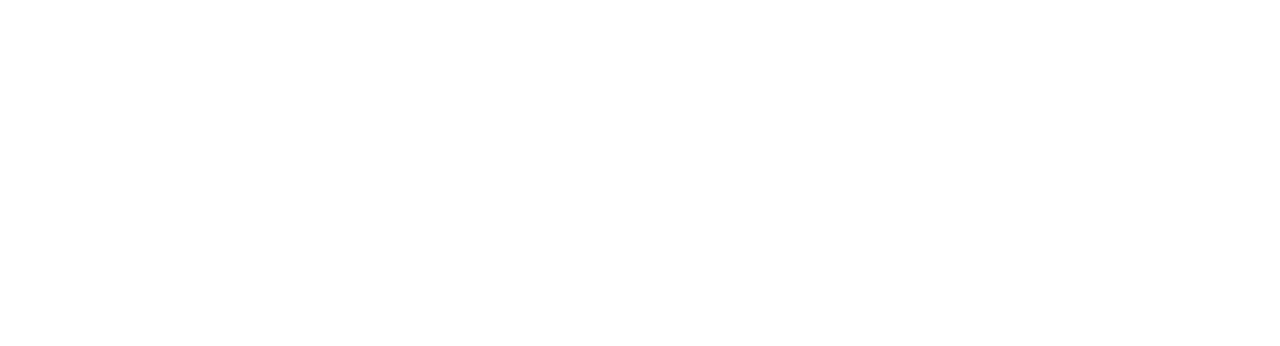
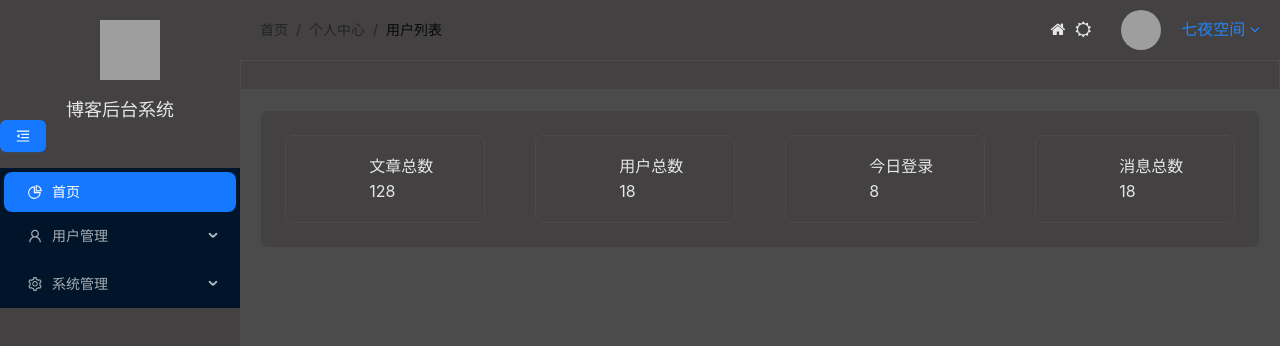
Before and after one commit to titlebody/gvb_admin, a Vue app in the folder gvb_admin/: page /admin/home in a window 1280 px wide. Before the commit this address had no page. Shown: the top 346 px of the page. Built offline with nearby package versions, Linux system fonts and the light colour scheme; grey boxes are pictures that could not be loaded; a small style sheet from the web is missing.

Commit message:
侧边栏完成50%样式待调整

```diff
--- a/gvb_admin/src/assets/css/iconfont.css
+++ b/gvb_admin/src/assets/css/iconfont.css
@@ -1 +1 @@
-@import url("https://at.alicdn.com/t/c/font_4710036_i2esg0qte9g.css?spm=a313x.manage_type_myprojects.i1.9.71e33a81xAfD38&file=font_4710036_i2esg0qte9g.css");
+@import url("https://at.alicdn.com/t/c/font_4710036_2typ7runq02.css?spm=a313x.manage_type_myprojects.i1.9.71e33a814qgbdy&file=font_4710036_2typ7runq02.css");
--- a/gvb_admin/src/components/admin/gvb_aside.vue
+++ b/gvb_admin/src/components/admin/gvb_aside.vue
@@ -1,20 +1,17 @@
 <template>
   <aside class="gvb_aside">
     <div class="gvb_aside_header">
-            <div class="gvb_aside_logo">
-            </div>
-            <div class="gvb_aside_title">
-                博客后台系统
-            </div>
+      <div class="gvb_aside_logo"></div>
+      <div class="gvb_aside_title">博客后台系统</div>
     </div>
     <div class="gvb_aside_body">
-
+      <gvb_aside_menu></gvb_aside_menu>
     </div>
-
   </aside>
 </template>
 
 <script setup>
+import gvb_aside_menu from './gvb_aside_menu.vue';
 
 </script>
 
@@ -35,8 +32,9 @@
     .gvb_aside_logo {
       padding: 40px;
       position: relative;
+
       &::after {
-                content: '';
+        content: "";
         background-image: url("https://www.logosc.cn/oss/icons/2022/10/18/80D8logLFn8rAgq.png");
         background-size: cover;
         width: 60px;
--- /dev/null
+++ b/gvb_admin/src/components/admin/gvb_aside_menu.vue
@@ -0,0 +1,90 @@
+<template>
+    <div>
+        <a-button
+          type="primary"
+          style="margin-bottom: 16px"
+          @click="toggleCollapsed"
+        >
+          <MenuUnfoldOutlined v-if="state.collapsed" />
+          <MenuFoldOutlined v-else />
+        </a-button>
+        <a-menu
+          v-model:selectedKeys="state.selectedKeys"
+          mode="inline"
+          theme="dark"
+          :inline-collapsed="state.collapsed"
+          :items="items"
+          @click="goto"
+        ></a-menu>
+      </div>
+
+</template>
+
+<script setup>
+
+import { reactive,h } from "vue";
+
+import {
+  MenuFoldOutlined,
+  MenuUnfoldOutlined,
+  PieChartOutlined,
+  UserOutlined,
+  SettingOutlined
+} from "@ant-design/icons-vue";
+
+const state = reactive({
+  collapsed: false,
+  selectedKeys: ["home"],
+});
+const items = reactive([
+  {
+    key: "home",   //路由名称
+    icon: () => h(PieChartOutlined),
+    label: "首页",
+    title: "首页",
+    path: "home",
+  },
+  {
+    key: "sub1",
+    icon: () => h(UserOutlined),
+    label: "用户管理",
+    title: "用户管理",
+    children: [
+      {
+        key: "user_list",
+        label: "用户列表",
+        title: "用户列表",
+        path: "user_list",
+      },
+    ],
+  },
+  {
+    key: "sub2",
+    icon: () => h(SettingOutlined),
+    label: "系统管理",
+    title: "系统管理",
+    children: [
+      {
+        key: "system_config",
+        label: "系统配置",
+        title: "系统配置",
+        path:"system_config"
+      }
+    ],
+  },
+]);
+
+const toggleCollapsed = () => {
+  state.collapsed = !state.collapsed;
+};
+import { useRouter } from "vue-router";
+let router = useRouter()
+function goto({item}){
+    router.push({name:item.path})
+}
+
+</script>
+
+<style lang="scss">
+
+</style>
--- a/gvb_admin/src/components/gvb_user_info.vue
+++ b/gvb_admin/src/components/gvb_user_info.vue
@@ -1,8 +1,7 @@
 <template>
     <div class="gvb_user_info">
-        <div class="avatar">
-                        <img src="https://tse2.mm.bing.net/th/id/OIP.3y3aVa2QU0tVj_-xZ1tZegAAAA?rs=1&pid=ImgDetMain"
-                            alt="">
+        <div class="avatar" v-if="props.isAvatar">
+            <img src="https://tse2.mm.bing.net/th/id/OIP.3y3aVa2QU0tVj_-xZ1tZegAAAA?rs=1&pid=ImgDetMain" alt="">
         </div>
         <div class="drop_menu">
             <a-dropdown placement="bottomRight">
@@ -36,6 +35,15 @@
 
 import { useRouter } from 'vue-router';
 let router = useRouter()
+
+let props = defineProps({
+    // 是否显示头像
+    isAvatar: {
+        type: Boolean,
+        default: false,
+    }
+
+})
 function onClick({ key }) {
     if (key == "logout") {
         alert("退出登录")
@@ -47,10 +55,9 @@
 </script>
 
 <style>
-.gvb_user_info{
+.gvb_user_info {
     display: flex;
     justify-content: center;
     align-items: center;
 }
-
 </style>
--- a/gvb_admin/src/router/index.js
+++ b/gvb_admin/src/router/index.js
@@ -8,7 +8,24 @@
       path: "/admin",
       name: "admin",
       component: () => import("../views/admin/admin.vue"),
+      redirect: "/admin/home",
       children: [
+        {
+          path:"home",
+          name:"home",
+          component: () => import("../views/admin/home/home.vue")
+        },
+        {
+          path:"user_list",
+          name:"user_list",
+          component: () => import("../views/admin/user_mgr/user_list.vue")
+        },
+        {
+          path:"system_config",
+          name:"system_config",
+          component: () => import("../views/admin/system_mgr/system_list.vue")
+        },
+
 
       ]
     },
--- a/gvb_admin/src/views/admin/admin.vue
+++ b/gvb_admin/src/views/admin/admin.vue
@@ -15,27 +15,40 @@
                     <div class="icon_actions">
                         <i class="fa fa-home" ></i>
                         <gvb_theme></gvb_theme>
-                        <gvb_full_screen></gvb_full_screen>
+                        <gvb_full_screen ></gvb_full_screen>
 
                     </div>
-                    <gvb_user_info></gvb_user_info>
+                    <gvb_user_info :isAvatar="true"></gvb_user_info>
                 </div>
             </header>
             <div class="tabs"></div>
             <main>
-                11111111111111
+                <a-card :loading="loading">
+                    <router-view />
+                </a-card>
+
             </main>
         </div>
     </div>
 </template>
 
 <script setup>
-
+import { ref } from 'vue';
 import { useRouter } from 'vue-router';
 import gvb_theme from '../../components/gvb_theme.vue';
 import gvb_aside from '../../components/admin/gvb_aside.vue';
 import gvb_full_screen from '@/components/gvb_full_screen.vue';
 import gvb_user_info from '@/components/gvb_user_info.vue';
+
+const loading = ref(true);
+
+// 页面加载完触发动
+setTimeout(() => {
+    handleClick()
+},1000)
+const handleClick = () => {
+  loading.value = !loading.value;
+};
 
 const router = useRouter();
 
@@ -116,6 +129,7 @@
         main {
             height: calc(100vh - 90px);
             background-color: var(--order);
+            padding: 20px;
 
         }
     }
--- /dev/null
+++ b/gvb_admin/src/views/admin/home/home.vue
@@ -0,0 +1,78 @@
+<template>
+  <div>
+    <div class="gvb_data_preview">
+      <a-card class="preview_item" v-for="item in data.sum_data_list" :key="item.tiele">
+        <i :class="item.icon"></i>
+        <div class="text">
+          <div class="title">{{ item.title }}</div>
+          <div class="value">{{ item.value }}</div>
+        </div>
+      </a-card>
+    </div>
+  </div>
+</template>
+
+<script setup>
+
+import { reactive } from 'vue';
+
+const data=reactive({
+    sum_data_list:[
+        {
+            title:'文章总数',
+            value:128,
+            icon:'iconfont icon-16'
+        },
+        {
+            title:'用户总数',
+            value:18,
+            icon:'iconfont icon-yonghu'
+        },
+        {
+            title:'今日登录',
+            value:8,
+            icon:'iconfont icon-zaixian'
+        },
+        {
+            title:'消息总数',
+            value:18,
+            icon:'iconfont icon-xiaoxi'
+        },
+    ]
+
+})
+</script>
+
+<style lang="scss">
+.ant-card{
+    background-color: var(--bg);
+    color: var(--textColor);
+}
+.ant-card-bordered{
+    border: 1px solid var(--order);
+}
+.gvb_data_preview{
+    display: flex;
+    align-items: center;
+    justify-content: space-between;
+
+    .preview_item{
+        width: 200px;
+        i{
+            font-size: 40px;
+            color: #6998ca;
+        }
+        .text{
+            font-size: 16px;
+            color: var(--textColor);
+        }
+
+    }
+    .ant-card-body{
+        display: flex;
+        align-items: center;
+        justify-content: space-between;
+        padding: 18px;
+    }
+}
+</style>
--- /dev/null
+++ b/gvb_admin/src/views/admin/system_mgr/system_list.vue
@@ -0,0 +1,11 @@
+<template>
+    <div>系统配置</div>
+  </template>
+
+  <script setup>
+
+  </script>
+
+  <style lang="scss">
+
+  </style>
--- /dev/null
+++ b/gvb_admin/src/views/admin/user_mgr/user_list.vue
@@ -0,0 +1,11 @@
+<template>
+    <div>用户列表</div>
+  </template>
+
+  <script setup>
+
+  </script>
+
+  <style lang="scss">
+
+  </style>
```
Lines whose indentation alone changed are shown as unchanged.
